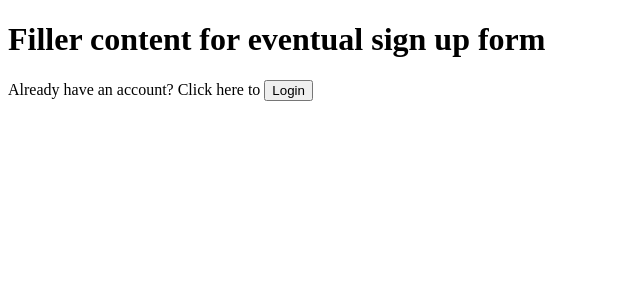
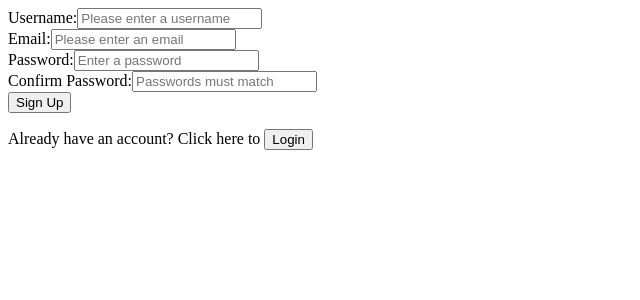
Before and after one commit to DrantDumani/Blab-board, a React (Vite) app: page /auth in a window 1280 px wide. Shown: the top 300 px of the page, without its empty margins (0-640 px from the left). Built offline with nearby package versions, Linux system fonts and the light colour scheme.

Commit message:
Write and pass tests for sign up form

```diff
--- a/package.json
+++ b/package.json
@@ -11,6 +11,7 @@
     "test": "vitest"
   },
   "dependencies": {
+    "prop-types": "^15.8.1",
     "react": "^18.3.1",
     "react-dom": "^18.3.1",
     "react-router-dom": "^6.26.2"
--- /dev/null
+++ b/src/components/Form/AuthForm.jsx
@@ -0,0 +1,17 @@
+import { useFetcher } from "react-router-dom";
+import PropTypes from "prop-types";
+
+export function AuthForm({ children, btnText }) {
+  const fetcher = useFetcher();
+  return (
+    <fetcher.Form method="POST">
+      {children}
+      <button>{btnText}</button>
+    </fetcher.Form>
+  );
+}
+
+AuthForm.propTypes = {
+  children: PropTypes.node,
+  btnText: PropTypes.string,
+};
--- a/src/components/Form/Form.jsx
+++ /dev/null
@@ -1 +0,0 @@
-export function Form() {}
--- /dev/null
+++ b/src/components/FormError/FormError.jsx
@@ -0,0 +1,9 @@
+import PropTypes from "prop-types";
+
+export function FormError({ text }) {
+  return <p>{text}</p>;
+}
+
+FormError.propTypes = {
+  text: PropTypes.string,
+};
--- a/src/components/InputWrapper/InputWrapper.jsx
+++ b/src/components/InputWrapper/InputWrapper.jsx
@@ -1 +1,43 @@
-export function InputWrapper() {}
+import { forwardRef, useId } from "react";
+import PropTypes from "prop-types";
+
+export const InputWrapper = forwardRef(function InputWrapper(
+  {
+    name,
+    label,
+    type = "text",
+    placeholder = "",
+    maxLength = "",
+    onBlur = () => {},
+    onChange = () => {},
+  },
+  ref
+) {
+  const id = useId();
+  return (
+    <div>
+      <label htmlFor={id}>{label}</label>
+      <input
+        ref={ref}
+        id={id}
+        name={name}
+        type={type}
+        required
+        placeholder={placeholder}
+        maxLength={maxLength}
+        onBlur={onBlur}
+        onChange={onChange}
+      />
+    </div>
+  );
+});
+
+InputWrapper.propTypes = {
+  name: PropTypes.string,
+  label: PropTypes.string,
+  type: PropTypes.string,
+  placeholder: PropTypes.string,
+  maxLength: PropTypes.oneOfType([PropTypes.number, PropTypes.string]),
+  onBlur: PropTypes.func,
+  onChange: PropTypes.func,
+};
--- a/src/components/LoginForm/LoginForm.jsx
+++ b/src/components/LoginForm/LoginForm.jsx
@@ -1,4 +1,4 @@
 import { InputWrapper } from "../InputWrapper/InputWrapper";
-import { Form } from "../Form/Form";
+import { AuthForm } from "../Form/AuthForm";
 
 export function LoginForm() {}
--- a/src/components/SignUpForm/SignUpForm.jsx
+++ b/src/components/SignUpForm/SignUpForm.jsx
@@ -1,6 +1,110 @@
 import { InputWrapper } from "../InputWrapper/InputWrapper";
-import { Form } from "../Form/Form";
+import { AuthForm } from "../Form/AuthForm";
+import { FormError } from "../FormError/FormError";
+import { useRef, useState } from "react";
 
 export function SignUpForm() {
-  return <h1>Filler content for eventual sign up form</h1>;
+  const usernameRef = useRef(null);
+  const emailRef = useRef(null);
+  const passwordRef = useRef(null);
+  const confirmPwRef = useRef(null);
+
+  const [showUserErr, setShowUserErr] = useState(false);
+  const [showEmailErr, setShowEmailErr] = useState(false);
+  const [showPwErr, setShowPwErr] = useState(false);
+  const [showConfirmPwErr, setShowConfirmPwErr] = useState(false);
+
+  const validateName = () => {
+    const nameValidity = usernameRef.current.validity;
+    setShowUserErr(nameValidity.tooLong || nameValidity.valueMissing);
+  };
+
+  const validateEmail = () => {
+    const emailValidity = emailRef.current.validity;
+    setShowEmailErr(emailValidity.valueMissing || emailValidity.typeMismatch);
+  };
+
+  const validatePassword = () => {
+    const pwValidity = passwordRef.current.validity;
+    setShowPwErr(pwValidity.valueMissing);
+  };
+
+  const validateConfirmPw = () => {
+    setShowConfirmPwErr(
+      passwordRef.current.value !== confirmPwRef.current.value ||
+        passwordRef.current.validity.valueMissing
+    );
+  };
+
+  const removeErrOnValidation = (showErr, toggleFn) => {
+    if (showErr) {
+      toggleFn();
+    }
+  };
+
+  return (
+    <AuthForm btnText={"Sign Up"}>
+      <div>
+        <InputWrapper
+          ref={usernameRef}
+          name={"username"}
+          label="Username:"
+          placeholder="Please enter a username"
+          maxLength={20}
+          onBlur={validateName}
+          onChange={() => removeErrOnValidation(showUserErr, validateName)}
+        />
+        {showUserErr && (
+          <FormError text="Username must be between 1 and 20 characters" />
+        )}
+      </div>
+
+      <div>
+        <InputWrapper
+          ref={emailRef}
+          name={"email"}
+          label="Email:"
+          placeholder="Please enter an email"
+          type="email"
+          onBlur={validateEmail}
+          onChange={() => removeErrOnValidation(showEmailErr, validateEmail)}
+        />
+        {showEmailErr && <FormError text="Please enter a valid email" />}
+      </div>
+
+      <div>
+        <InputWrapper
+          ref={passwordRef}
+          name={"pw"}
+          label="Password:"
+          placeholder="Enter a password"
+          type="password"
+          onBlur={() => {
+            validatePassword();
+            validateConfirmPw();
+          }}
+          onChange={() => {
+            removeErrOnValidation(showPwErr, validatePassword);
+            removeErrOnValidation(showConfirmPwErr, validateConfirmPw);
+          }}
+        />
+        {showPwErr && <FormError text="Please enter a password" />}
+      </div>
+
+      <div>
+        <InputWrapper
+          ref={confirmPwRef}
+          name={"confirmPw"}
+          label="Confirm Password:"
+          placeholder="Passwords must match"
+          type="password"
+          onBlur={validateConfirmPw}
+          onChange={() =>
+            removeErrOnValidation(showConfirmPwErr, validateConfirmPw)
+          }
+        />
+        {showConfirmPwErr && <FormError text="Passwords do not match" />}
+      </div>
+    </AuthForm>
+  );
 }
```
Also changed, not shown: src/components/FormError/.jsx (deleted), 2 other files (tests, documents, lock files or other folders).
